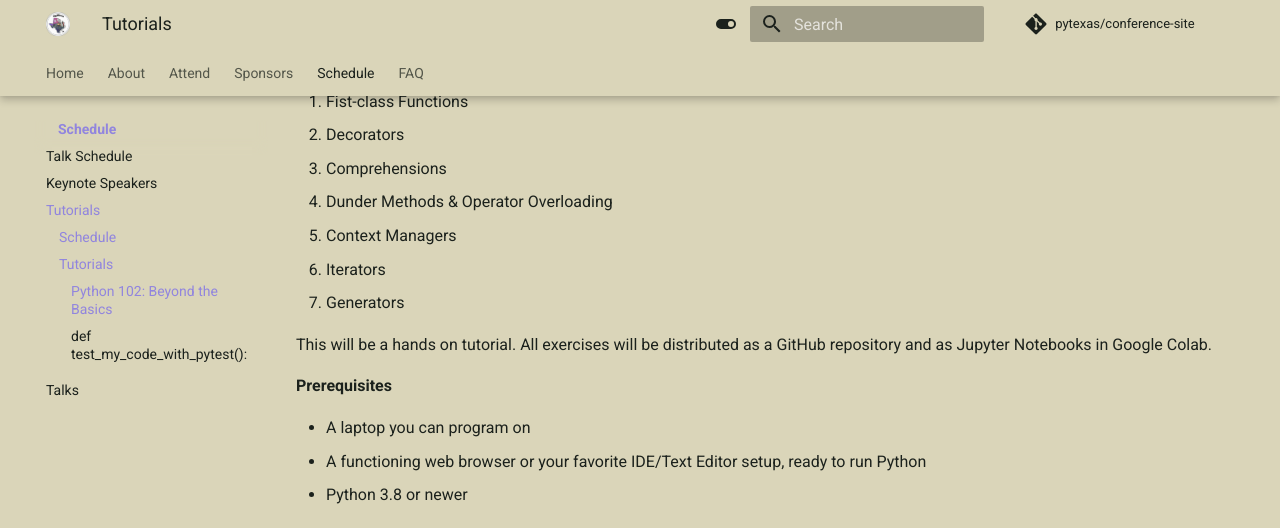
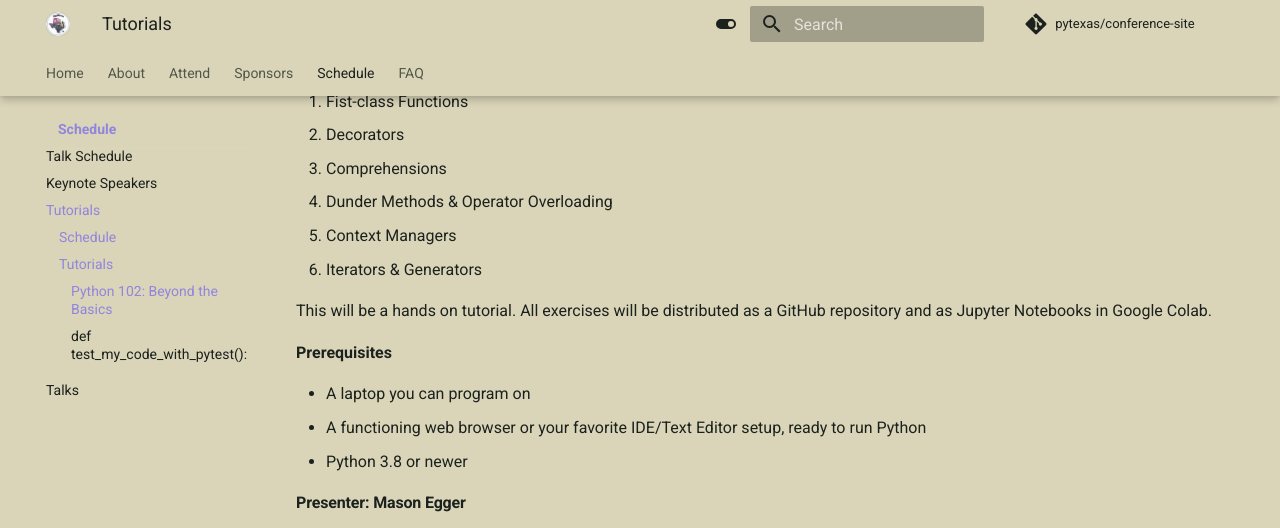
Before and after one commit to pytexas/2024, an MkDocs documentation site: the page built from docs/schedule/tutorials.md, in a window 1280 px wide and 900 px high, scrolled down 640 px, cut to the strip 0-528 px from the top of the window. Built offline with MkDocs 1.6.1 and Material for MkDocs 9.7.7, drawn with Linux system fonts in a browser that asks for light colours; comment, search, counter and statistics services are not loaded; part of the change alters nothing that is shown.

```diff
--- a/docs/schedule/tutorials.md
+++ b/docs/schedule/tutorials.md
@@ -28,8 +28,7 @@ features that make Python _pythonic_. Specifically, you will learn about:
 1. Comprehensions
 1. Dunder Methods & Operator Overloading
 1. Context Managers
-1. Iterators
-1. Generators
+1. Iterators & Generators
 
 This will be a hands on tutorial. All exercises will be distributed as a GitHub
 repository and as Jupyter Notebooks in Google Colab.
```
